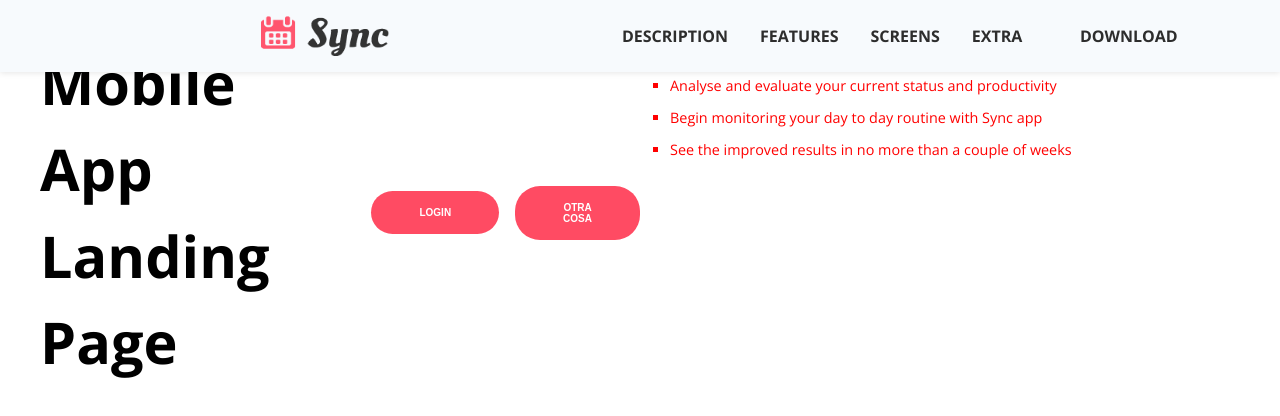
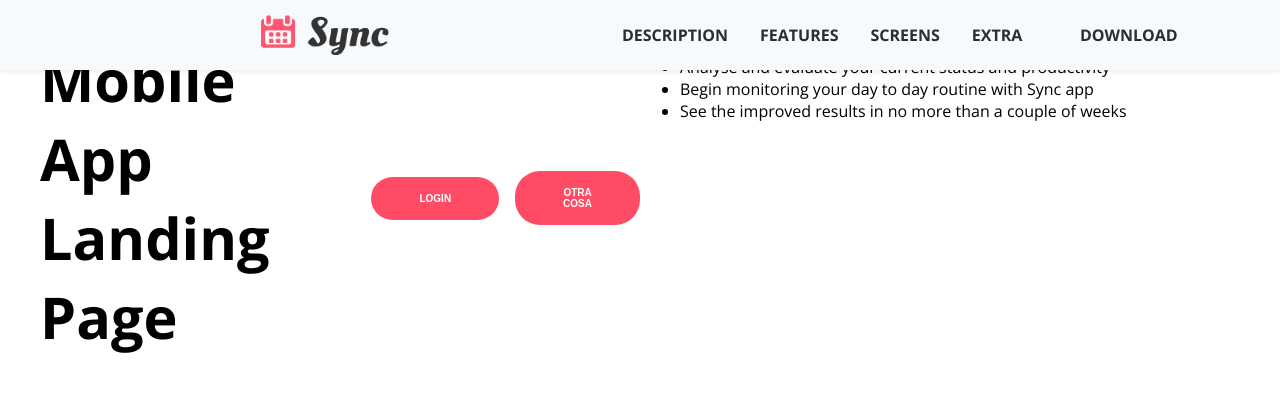
Before and after one commit to luluzan/vue-pr2, a Vue app: page / in a window 1280 px wide. Shown: the top 416 px of the page. Built offline with nearby package versions, Linux system fonts and the light colour scheme.

Commit message:
nicetry2

```diff
--- a/src/App.vue
+++ b/src/App.vue
@@ -25,7 +25,7 @@ import Component_h1 from './components/ComponentH1.vue'
 </template>
 
 <style scoped>
-h1 {
+/* h1 {
   font-size: 3rem;
   font-size: clamp(3rem, 2.8rem + 1vw, 4rem);
   margin: 0;
@@ -46,7 +46,7 @@ ul{
 header {
   line-height: 1.5;
   max-height: 100vh;
-}
+} */
 
 @media (min-width: 1024px) {
   header {
```
